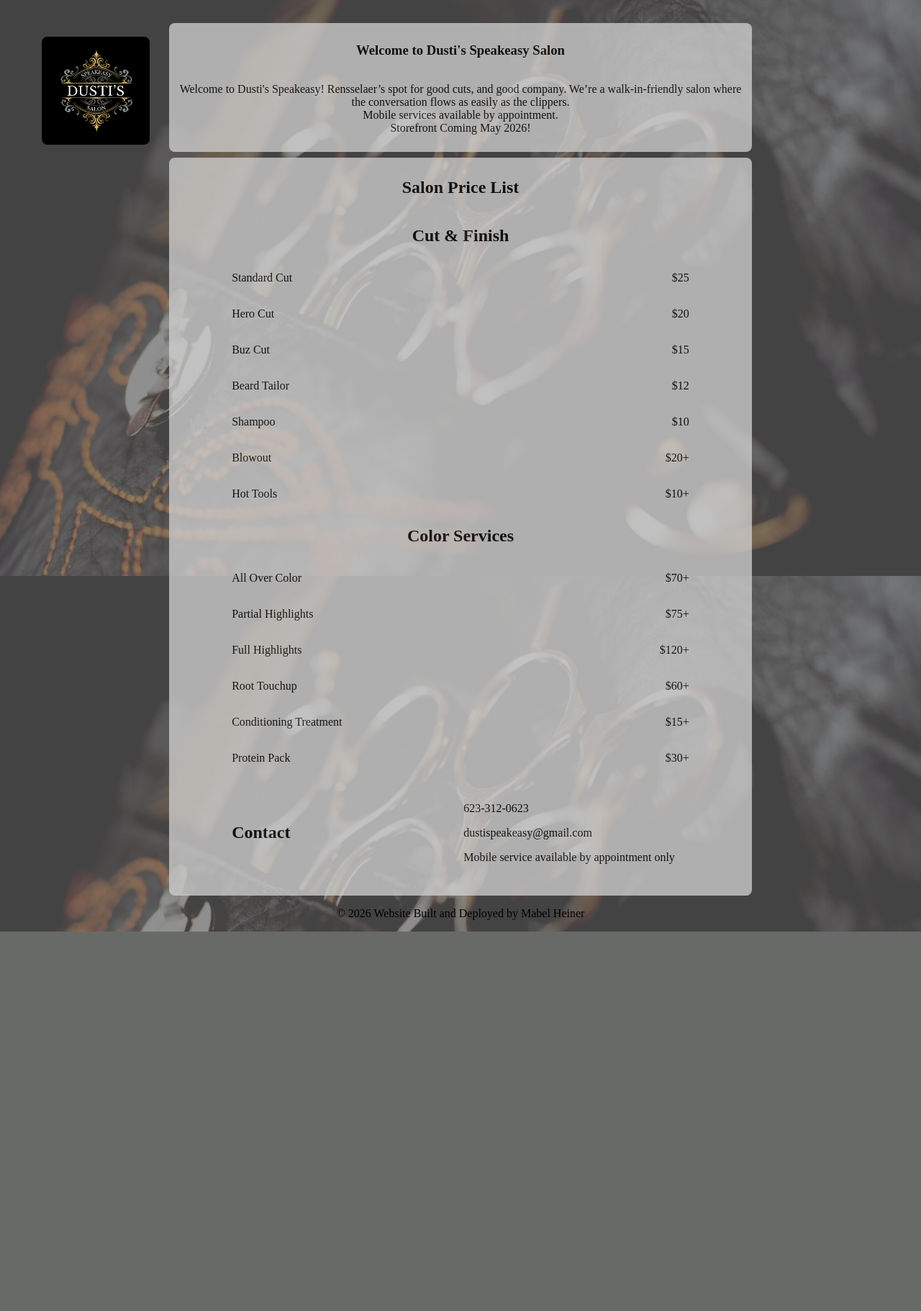
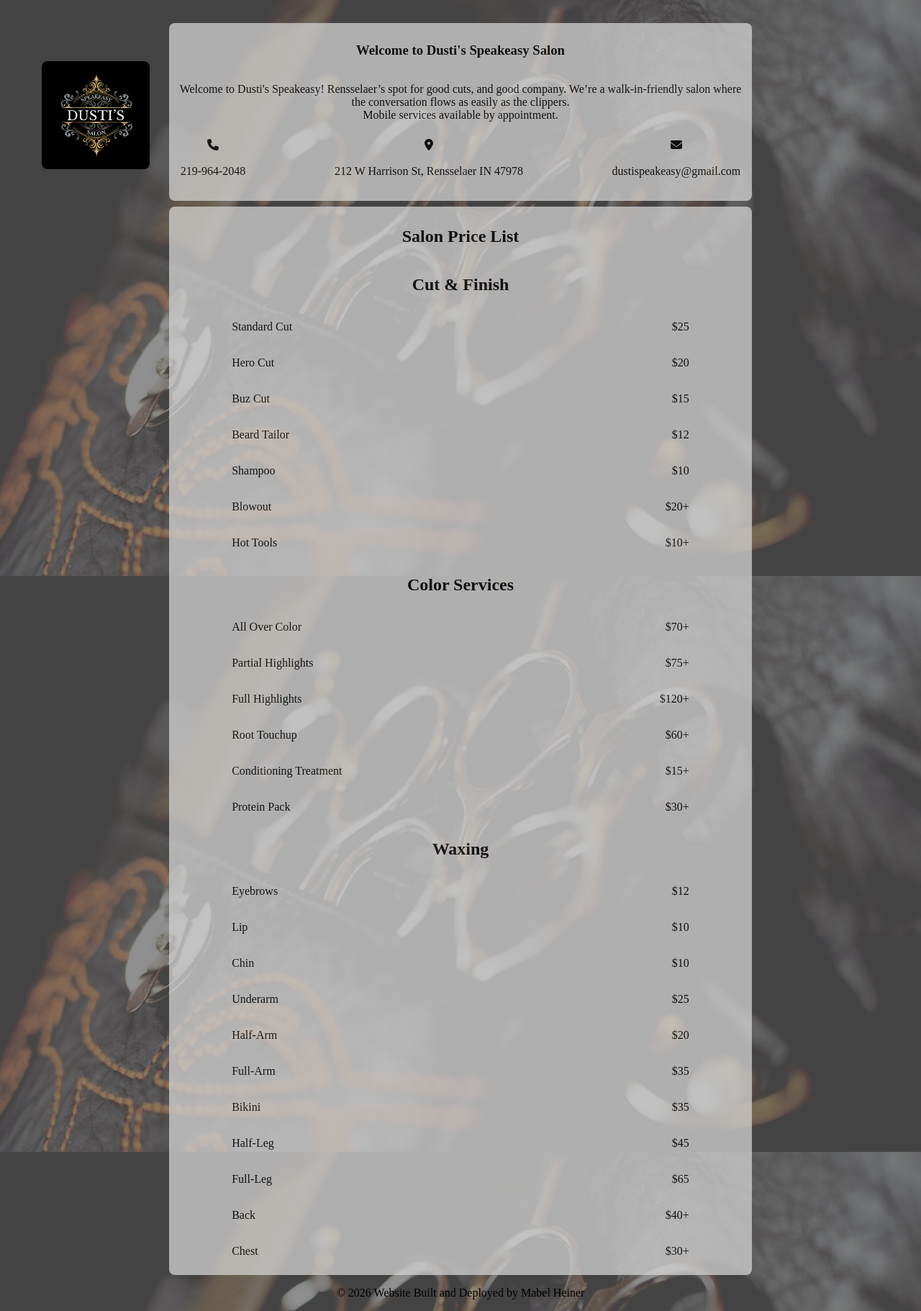
Before and after one commit to mabelheiner/DustiSpeakeasySalon, a React (Vite) app: page / in a window 1280 px wide. Shown: the whole page at 72% size. Before the commit the page ends 1294 px from the top, so only its background shows below. Built offline with nearby package versions, Linux system fonts and the light colour scheme; a web font is replaced by a local one.

Commit message:
changed contact information to be at the top of the bag and updated it with current information, also added waxing services

```diff
--- a/package.json
+++ b/package.json
@@ -15,6 +15,7 @@
   "dependencies": {
     "react": "^18.2.0",
     "react-dom": "^18.2.0",
+    "react-icons": "^5.7.0",
     "react-router-dom": "^7.13.1"
   },
   "devDependencies": {
--- a/src/App.css
+++ b/src/App.css
@@ -45,6 +45,21 @@
   padding: 8px;
 }
 
+.home-bio-contact-info {
+  display: flex;
+  flex-direction: row;
+  justify-content: space-between;
+
+  .contact-option {
+    margin: 8px;
+
+    a {
+      text-decoration: none;
+      color: black;
+    }
+  }
+}
+
 .main-menu-grid {
   background-color: lightgray;
   opacity: .75;
@@ -55,7 +70,7 @@
   grid-row: 2;
 }
 
-.color-services-table-row, .haircut-and-finishes-table-row {
+.color-services-table-row, .haircut-and-finishes-table-row, .waxing-table-row {
   display: flex;
   flex-direction: row;
   width: 80%;
@@ -76,6 +91,11 @@
 .contact-owner-information {
   text-align: left;
   padding: 20px;
+
+  a {
+    text-decoration: none;
+    color: black
+  }
 }
 
 .home-footer-grid {
--- a/src/App.jsx
+++ b/src/App.jsx
@@ -2,6 +2,8 @@
 import reactLogo from './assets/react.svg'
 import viteLogo from '/vite.svg'
 import './App.css'
+
+import {FaPhone, FaLocationDot, FaEnvelope} from "react-icons/fa6";
 
 import salonLogoImage from '/src/assets/img/Dusti’s_Speakeasy_Salon_Logo.png'
 
@@ -17,8 +19,28 @@
         <p>
           Welcome to Dusti's Speakeasy! Rensselaer’s spot for good cuts, and good company. We’re a walk-in-friendly salon where the conversation flows as easily as the clippers. <br />
           Mobile services available by appointment. <br />
-          Storefront Coming May 2026!
           </p>
+
+        <section className='home-bio-contact-info'>
+          <section className='contact-option'>
+            <a href='tel:12199642048' target='_blank' style={{textWrap: 'nowrap'}}>
+            <FaPhone />
+            <p>219-964-2048</p>
+            </a>
+          </section>
+          <section className='contact-option'>
+            <a href='https://maps.app.goo.gl/b2gfdjxmAyA224BeA' target='_blank'>
+            <FaLocationDot />
+            <p>212 W Harrison St, Rensselaer IN 47978</p>
+            </a>
+          </section>
+          <section className='contact-option'>
+            {/* <a href='mailto:dustispeakeasy@gmail.com' target='_blank'> */}
+            <FaEnvelope />
+            <p>dustispeakeasy@gmail.com</p>
+            {/* </a> */}
+          </section>
+        </section>
       </section>
       <main className='main-menu-grid'>
         <h1>Salon Price List</h1>
@@ -91,14 +113,61 @@
           <p>$30+</p>
         </section>
 
-        <section className='contact-owner'>
-          <h2>Contact</h2>
+        <h2>Waxing</h2>
 
-          <section className='contact-owner-information'>
-            <p>623-312-0623</p>
-            <p>dustispeakeasy@gmail.com</p>
-            <p>Mobile service available by appointment only</p>
-          </section>
+        <section className='waxing-table-row'>
+          <p>Eyebrows</p>
+          <p>$12</p>
+        </section>
+
+        <section className='waxing-table-row'>
+          <p>Lip</p>
+          <p>$10</p>
+        </section>
+
+        <section className='waxing-table-row'>
+          <p>Chin</p>
+          <p>$10</p>
+        </section>
+
+        <section className='waxing-table-row'>
+          <p>Underarm</p>
+          <p>$25</p>
+        </section>
+
+        <section className='waxing-table-row'>
+          <p>Half-Arm</p>
+          <p>$20</p>
+        </section>
+
+        <section className='waxing-table-row'>
+          <p>Full-Arm</p>
+          <p>$35</p>
+        </section>
+
+        <section className='waxing-table-row'>
+          <p>Bikini</p>
+          <p>$35</p>
+        </section>
+
+        <section className='waxing-table-row'>
+          <p>Half-Leg</p>
+          <p>$45</p>
+        </section>
+
+        <section className='waxing-table-row'>
+          <p>Full-Leg</p>
+          <p>$65</p>
+        </section>
+
+        <section className='waxing-table-row'>
+          <p>Back</p>
+          <p>$40+</p>
+        </section>
+
+        <section className='waxing-table-row'>
+          <p>Chest</p>
+          <p>$30+</p>
         </section>
       </main>
 
```
Also changed, not shown: 1 other file (tests, documents, lock files or other folders).
